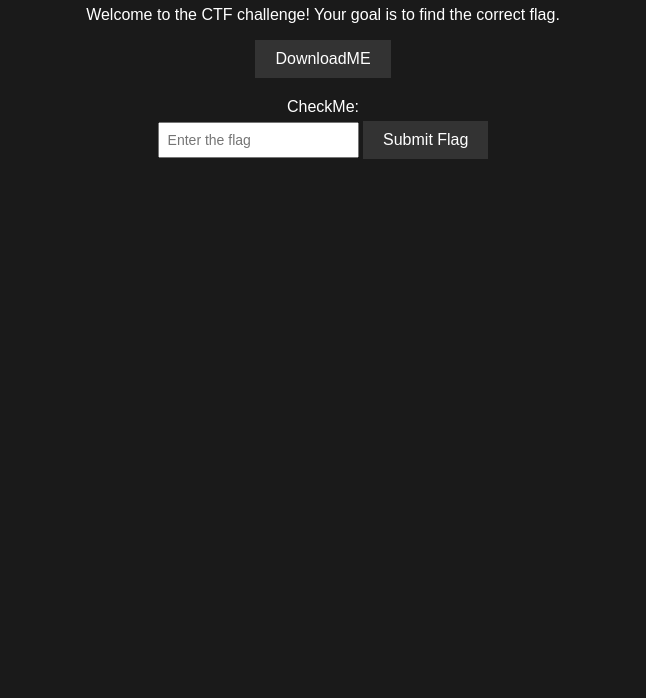
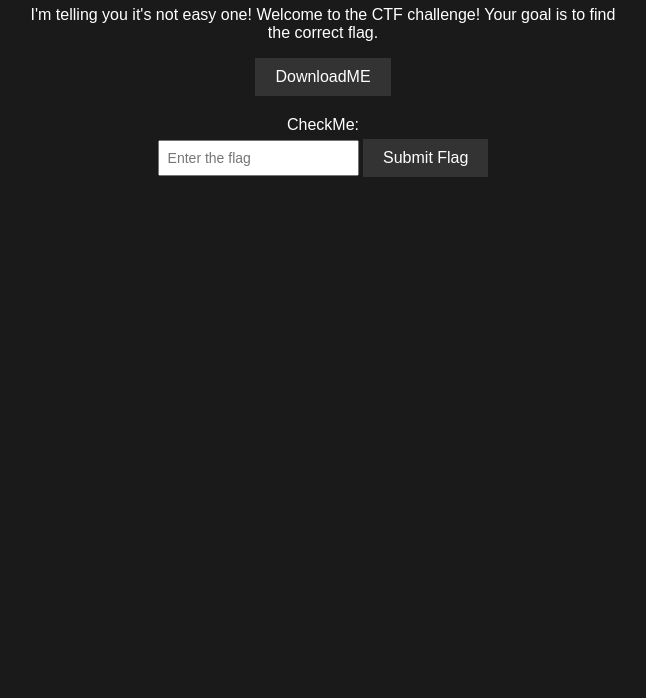
Before and after one commit to Omidcr77/FindME, a plain HTML site: page index.html in a window 1280 px wide. Shown: the part 102-800 px from the top of the page, without its empty margins (317-963 px from the left). Drawn offline with Linux system fonts and the light colour scheme.

Commit message:
Update index.html

```diff
--- a/index.html
+++ b/index.html
@@ -10,7 +10,7 @@
 <body>
     <div class="container">
         <h1>CyberSecurity Forensics Challenge</h1>
-        <p>Welcome to the CTF challenge! Your goal is to find the correct flag.</p>
+        <p>I'm telling you it's not easy one! Welcome to the CTF challenge! Your goal is to find the correct flag.</p>
 
        <a href="./and_I_am_Iron_man.png"><button id="downloadBtn">DownloadME</button></a>
 
```
